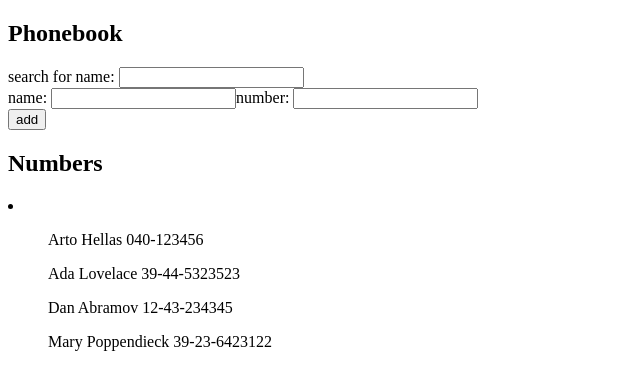
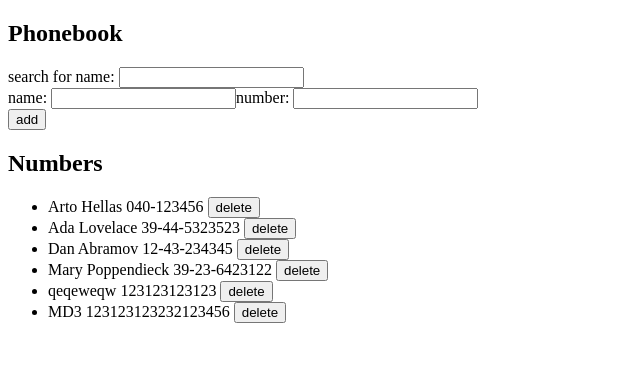
Before and after one commit to beulard/fullstackopen, a React (Create React App) app: page / in a window 1280 px wide. Shown: the top 390 px of the page, without its empty margins (0-640 px from the left). Built offline with nearby package versions, Linux system fonts and the light colour scheme; data requests are answered from the project's data file.

Commit message:
Do part 2d exercises

```diff
--- a/db.json
+++ b/db.json
@@ -1,5 +1,5 @@
 {
-    "persons":[
+  "persons": [
     {
       "name": "Arto Hellas",
       "number": "040-123456",
@@ -19,6 +19,16 @@
       "name": "Mary Poppendieck",
       "number": "39-23-6423122",
       "id": 4
+    },
+    {
+      "name": "qeqeweqw",
+      "number": "123123123123",
+      "id": 5
+    },
+    {
+      "name": "MD3",
+      "number": "123123123232123456",
+      "id": 8
     }
   ]
 }
--- a/src/App.js
+++ b/src/App.js
@@ -1,17 +1,17 @@
 import { useEffect, useState } from 'react'
-import axios from 'axios'
+import personService from './services/persons'
 
 const SearchFilter = ({ searchValue, setSearchValue }) =>
   <div>
     search for name: <input value={searchValue} onChange={(event) => setSearchValue(event.target.value)} />
   </div>
 
-const Persons = ({ persons }) =>
-  <li>
+const Persons = ({ persons, handleDeletePerson }) =>
+  <ul>
     {
-      persons.map(p => <ul key={p.name}>{p.name} {p.number}</ul>)
+      persons.map(p => <li key={p.id}>{p.name} {p.number} <button onClick={() => handleDeletePerson(p.id, p.name)}>delete</button></li>)
     }
-  </li>
+  </ul>
 
 const PersonForm = ({ newName, setNewName, newNumber, setNewNumber, addName }) =>
   <form>
@@ -31,25 +31,45 @@ const App = () => {
   const [searchValue, setSearchValue] = useState('')
 
   useEffect(() => {
-    axios
-      .get('http://localhost:3001/persons')
-      .then((response) => {
-        setPersons(response.data)
+    personService
+      .getAll()
+      .then(allPersons => {
+        setPersons(allPersons)
       })
   }, [])
 
   const addName = (event) => {
     event.preventDefault()
-    if (persons.find(p => p.name === newName)) {
-      alert(`Can't add the same person (${newName}) twice!`)
+    // Handle case where the same person is added twice
+    const duplicatePerson = persons.find(p => p.name === newName)
+    if (duplicatePerson) {
+      if (window.confirm(`Replace ${newName}'s number with ${newNumber}?`)) {
+        personService
+          .updatePerson(duplicatePerson.id, { ...duplicatePerson, number: newNumber })
+          .then(returnedPerson => setPersons(persons.map(p => p.id === returnedPerson.id ? returnedPerson : p)))
+      }
       return
     }
-    setPersons([...persons, { name: newName, number: newNumber }])
+    const newPerson = { name: newName, number: newNumber }
+    personService
+      .addPerson(newPerson)
+      .then(returnedPerson => setPersons(persons.concat(returnedPerson)))
+
     setNewName('')
     setNewNumber('')
   }
 
-  const personsToShow = (searchValue === '') ? persons : persons.filter(p => p.name.toLowerCase().search(searchValue) !== -1)
+  const handleDeletePerson = (id, name) => {
+    if (!window.confirm(`Delete ${name} from address book?`))
+      return
+    personService
+      .deletePerson(id)
+      .then(() => {
+        setPersons(persons.filter(p => p.id !== id))
+      })
+  }
+
+  const personsToShow = (searchValue === '') ? persons : persons.filter(p => p.name.toLowerCase().search(searchValue.toLowerCase()) !== -1)
 
   return (
     <div>
@@ -63,7 +83,7 @@ const App = () => {
         addName={addName}
       />
       <h2>Numbers</h2>
-      <Persons persons={personsToShow} />
+      <Persons persons={personsToShow} handleDeletePerson={handleDeletePerson} />
 
     </div>
   )
--- /dev/null
+++ b/src/services/persons.js
@@ -0,0 +1,32 @@
+import axios from 'axios'
+
+const baseUrl = 'http://localhost:3001/persons'
+
+const getAll = () => {
+    const req = axios.get(baseUrl)
+    return req.then(response => response.data)
+}
+
+const addPerson = (person) => {
+    const req = axios.post(baseUrl, person)
+    return req.then(response => response.data)
+}
+
+const deletePerson = (id) => {
+    const req = axios.delete(baseUrl + `/${id}`)
+    return req.then(response => response.data)
+}
+
+const updatePerson = (id, person) => {
+    const req = axios.put(baseUrl + `/${id}`, person)
+    return req.then(response => response.data)
+}
+
+const module = {
+    getAll,
+    addPerson,
+    deletePerson,
+    updatePerson
+}
+
+export default module;
```
Also changed, not shown: 1 other file (tests, documents, lock files or other folders). Lines whose indentation alone changed are shown as unchanged.
